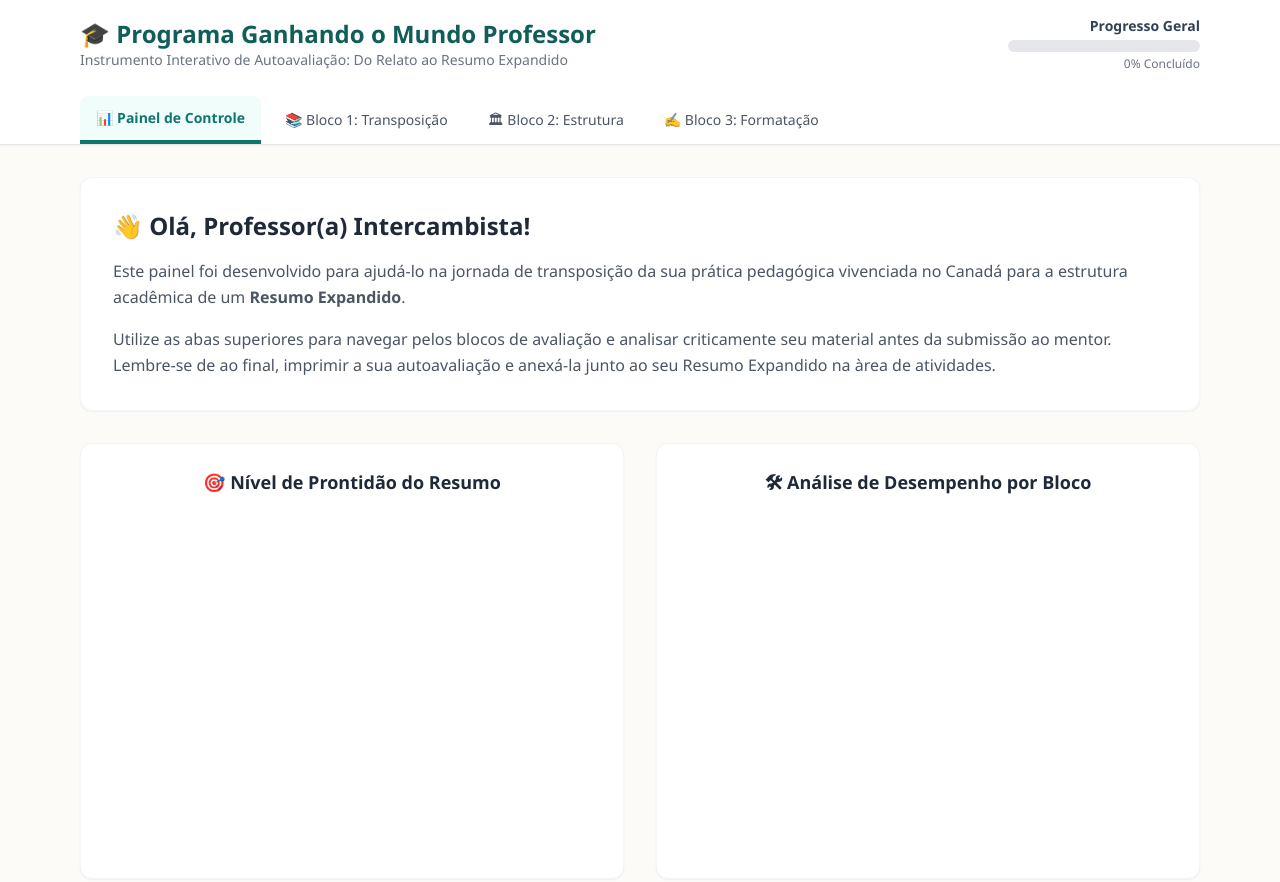
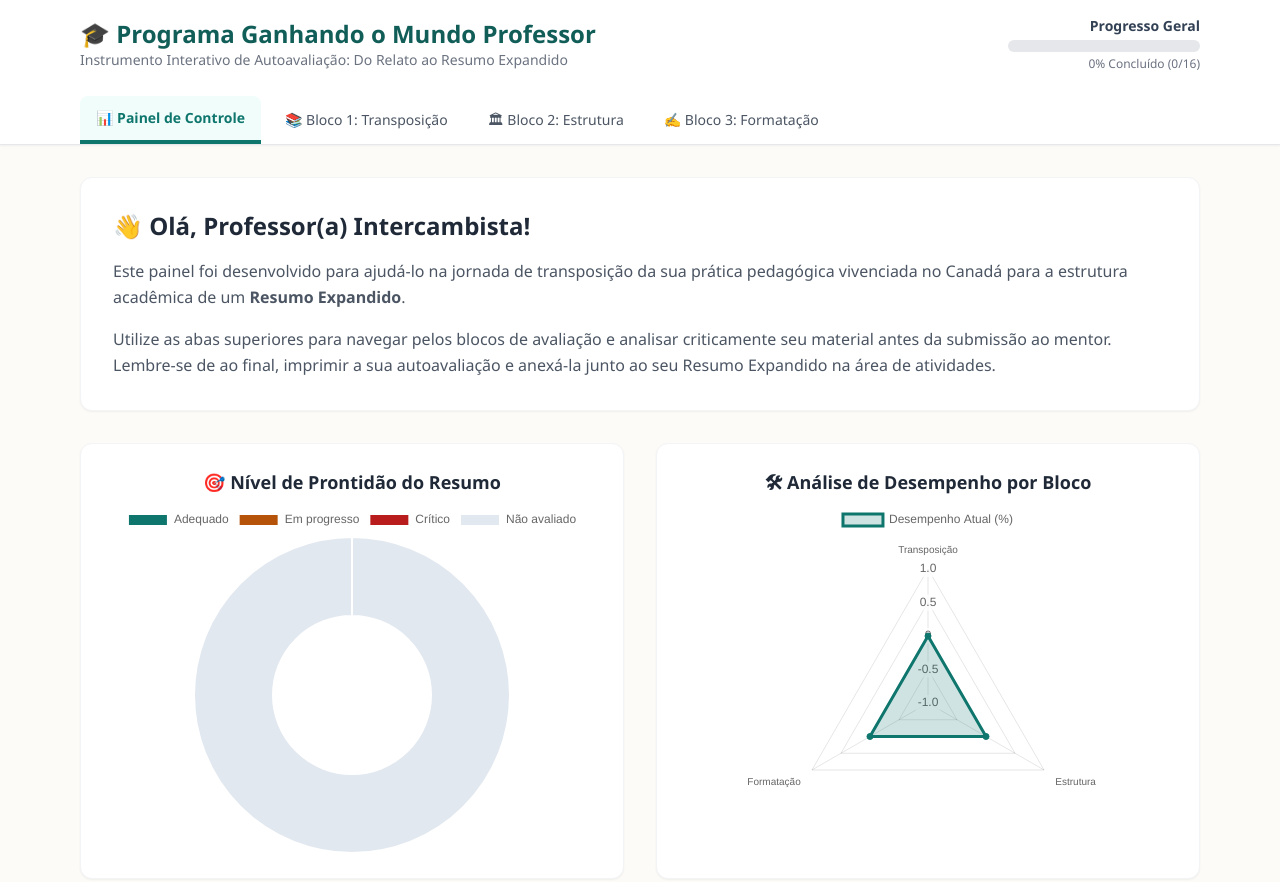
Before and after one commit to seedformadores-nform/GanhandooMundo, a plain HTML site: page index.html in a window 1280 px wide. Shown: the top 882 px of the page. Drawn offline with nearby package versions, Linux system fonts and the light colour scheme.

Commit message:
Update index.html

```diff
--- a/index.html
+++ b/index.html
@@ -1,8 +1,8 @@
 <!DOCTYPE html>
 <html lang="pt-BR">
 <head>
-    <meta charset="UTF-8">
-    <meta name="viewport" content="width=device-width, initial-scale=1.0">
+    <meta charset="UTF-8" />
+    <meta name="viewport" content="width=device-width, initial-scale=1.0" />
     <title>Painel Interativo - Autoavaliação Resumo Expandido GMP</title>
 
     <script src="https://cdn.tailwindcss.com"></script>
@@ -62,8 +62,7 @@
 
         @media print {
             nav,
-            button,
-            canvas {
+            button {
                 display: none !important;
             }
 
@@ -112,7 +111,7 @@
 
     </div>
 
-    <nav class="max-w-6xl mx-auto px-4 mt-2 flex overflow-x-auto gap-2" id="nav-tabs">
+    <nav class="max-w-6xl mx-auto px-4 mt-2 flex overflow-x-auto gap-2">
 
         <button onclick="app.navigate('dashboard')"
                 class="tab-btn active px-4 py-3 text-sm font-medium text-gray-600 rounded-t-lg whitespace-nowrap">
@@ -155,7 +154,7 @@
             </p>
 
             <p class="text-gray-600 leading-relaxed">
-                Utilize as abas superiores para navegar pelos blocos de avaliação e analisar criticamente seu material antes da submissão ao mentor. Lembre-se de ao final, imprimir a sua autoavaliação e anexá-la junto ao seu Resumo Expandido na àrea de atividades.
+                Utilize as abas superiores para navegar pelos blocos de avaliação e analisar criticamente seu material antes da submissão ao mentor. Lembre-se de ao final, imprimir a sua autoavaliação e anexá-la junto ao seu Resumo Expandido na área de atividades.
             </p>
 
         </div>
@@ -271,7 +270,6 @@
                 🖨 Imprimir / Salvar em PDF
             </button>
 
-
         </div>
 
     </section>
@@ -301,101 +299,82 @@
     bloco1: {
         id: 'bloco1',
         questions: [
-
             {
                 id: 'b1_q1',
                 text: '1. Fundamentação Teórica em Camadas: Além de repetir os conceitos do projeto inicial, expandi a fundamentação trazendo pelo menos **dois autores** que dialogam, concordam ou se complementam?'
             },
-
             {
                 id: 'b1_q2',
-                text: '2. Conexão Teoria-Prática (Fichamento ativo): Justifiquei no texto as minhas escolhas metodológicas com base no que estudei no exterior? (Ex: Conectei a teoria X ao motivo de adaptar a atividade Y).'
+                text: '2. Conexão Teoria-Prática (Fichamento ativo): Justifiquei no texto as minhas escolhas metodológicas com base no que estudei no exterior?'
             },
-
             {
                 id: 'b1_q3',
                 text: '3. Análise Crítica das Adaptações: Descrevi analiticamente o que precisou ser adaptado da realidade canadense para o contexto escolar paranaense?'
             },
-
             {
                 id: 'b1_q4',
                 text: '4. Vocabulário Científico: Utilizei conceitos e terminologias técnicas extraídas diretamente das formações e dos materiais de estudo recebidos no Canadá?'
             }
-
         ]
     },
 
     bloco2: {
         id: 'bloco2',
         questions: [
-
             {
                 id: 'b2_q1',
                 text: '1. Título do Trabalho: É claro, conciso, reflete diretamente a intervenção executada e possui no máximo 3 linhas?'
             },
-
             {
                 id: 'b2_q2',
-                text: '2. Resumo (Abstract): Contém contextualização curta do tema, objetivo, método de pesquisa e principais resultados alcançados de forma resumida em parágrafo único (máx. 200 palavras)?'
+                text: '2. Resumo (Abstract): Contém contextualização curta do tema, objetivo, método de pesquisa e principais resultados alcançados?'
             },
-
             {
                 id: 'b2_q3',
-                text: '3. Palavras-chave: Indiquei entre 3 e 5 termos representativos do trabalho, separados por ponto e com a primeira letra maiúscula?'
+                text: '3. Palavras-chave: Indiquei entre 3 e 5 termos representativos do trabalho?'
             },
-
             {
                 id: 'b2_q4',
-                text: '4. Alinhamento da Introdução: Apresentei de forma clara o tema, a situação-problema da escola e os objetivos (geral e específicos) da minha intervenção?'
+                text: '4. Alinhamento da Introdução: Apresentei de forma clara o tema e os objetivos?'
             },
-
             {
                 id: 'b2_q5',
-                text: '5. Metodologia Científica: Expliquei como e em quanto tempo a ação ocorreu, descrevendo as etapas de diagnóstico, a aplicação das soluções e os instrumentos usados?'
+                text: '5. Metodologia Científica: Expliquei como e em quanto tempo a ação ocorreu?'
             },
-
             {
                 id: 'b2_q6',
-                text: '6. Resultados e Discussão: Apresentei os dados e as evidências da aprendizagem do público-alvo focando na discussão do impacto das ações?'
+                text: '6. Resultados e Discussão: Apresentei dados e evidências da aprendizagem?'
             },
-
             {
                 id: 'b2_q7',
-                text: '7. Considerações Finais e Fechamento: Minhas considerações finais respondem diretamente aos objetivos propostos e apresentam desdobramentos futuros?'
+                text: '7. Considerações Finais: Respondem aos objetivos propostos?'
             }
-
         ]
     },
 
     bloco3: {
         id: 'bloco3',
         questions: [
-
             {
                 id: 'b3_q1',
-                text: '1. Limites de Páginas: Meu documento em formato .doc possui entre 4 e 6 páginas no total?'
+                text: '1. Limites de Páginas: Meu documento possui entre 4 e 6 páginas?'
             },
-
             {
                 id: 'b3_q2',
-                text: '2. Padrão de Formatação: O texto inteiro está formatado em fonte Arial, tamanho 12, espaçamento entre linhas 1,15 e justificado?'
+                text: '2. Padrão de Formatação: O texto inteiro está formatado corretamente?'
             },
-
             {
                 id: 'b3_q3',
-                text: '3. Citações Curtas e Longas: Apliquei as regras de citação do template (ex: curtas entre aspas incorporadas ao texto com Autor, Ano, pág.)?'
+                text: '3. Citações Curtas e Longas: Apliquei corretamente as regras de citação?'
             },
-
             {
                 id: 'b3_q4',
-                text: '4. Referências Bibliográficas: Todas as fontes citadas no texto constam nas Referências Finais conforme ABNT NBR 6023/2002?'
+                text: '4. Referências Bibliográficas: Todas as fontes constam conforme ABNT?'
             },
-
             {
                 id: 'b3_q5',
-                text: '5. Amostragem por Evidência: Se inseri tabelas/imagens, certifiquei-me que não são ilustrativas, possuem título/fonte e são analisadas no texto?'
+                text: '5. Evidências: As tabelas/imagens possuem título, fonte e análise?'
             }
-
         ]
     }
 
@@ -462,7 +441,6 @@
             block.questions.forEach(q => {
 
                 html += `
-
                     <div class="bg-white p-5 border border-gray-200 rounded-xl hover:shadow-md transition-shadow">
 
                         <p class="text-gray-800 font-medium text-lg leading-snug mb-4">
@@ -472,7 +450,6 @@
                         <div class="flex flex-col sm:flex-row gap-3 mt-3">
 
                             <div class="flex-1">
-
                                 <input type="radio"
                                        id="${q.id}_yes"
                                        name="${q.id}"
@@ -481,14 +458,12 @@
                                        onchange="app.handleInput('${q.id}', 'yes', '${block.id}')">
 
                                 <label for="${q.id}_yes"
-                                       class="block text-center px-4 py-2 border border-gray-300 rounded-md cursor-pointer hover:bg-gray-50 transition-colors font-medium">
+                                       class="block text-center px-4 py-2 border border-gray-300 rounded-md cursor-pointer">
                                     Sim
                                 </label>
-
                             </div>
 
                             <div class="flex-1">
-
                                 <input type="radio"
                                        id="${q.id}_partial"
                                        name="${q.id}"
@@ -497,14 +472,12 @@
                                        onchange="app.handleInput('${q.id}', 'partial', '${block.id}')">
 
                                 <label for="${q.id}_partial"
-                                       class="block text-center px-4 py-2 border border-gray-300 rounded-md cursor-pointer hover:bg-gray-50 transition-colors font-medium">
+                                       class="block text-center px-4 py-2 border border-gray-300 rounded-md cursor-pointer">
                                     Em partes
                                 </label>
-
                             </div>
 
                             <div class="flex-1">
-
                                 <input type="radio"
                                        id="${q.id}_no"
                                        name="${q.id}"
@@ -513,31 +486,26 @@
                                        onchange="app.handleInput('${q.id}', 'no', '${block.id}')">
 
                                 <label for="${q.id}_no"
-                                       class="block text-center px-4 py-2 border border-gray-300 rounded-md cursor-pointer hover:bg-gray-50 transition-colors font-medium">
+                                       class="block text-center px-4 py-2 border border-gray-300 rounded-md cursor-pointer">
                                     Não
                                 </label>
-
                             </div>
 
                         </div>
 
                         <div class="mt-4">
-
                             <textarea
                                 class="w-full h-20 p-3 border border-gray-200 rounded-lg focus:ring-2 focus:ring-teal-500 outline-none text-sm resize-y"
-                                placeholder="Quais são as minhas dúvidas neste tópico para o mentor"
+                                placeholder="Quais são as minhas dúvidas neste tópico para o mentor?"
                                 onchange="app.saveNote('${q.id}', this.value)">
                             </textarea>
-
                         </div>
 
                     </div>
-
                 `;
             });
 
             container.innerHTML = html;
-
         });
     },
 
@@ -630,109 +598,91 @@
 
         });
 
-        const radarData = [
-
+        return {
+            counts,
+            radarData: [
                 Math.round((blockScores.bloco1 / blockMax.bloco1) * 100),
-
                 Math.round((blockScores.bloco2 / blockMax.bloco2) * 100),
-
                 Math.round((blockScores.bloco3 / blockMax.bloco3) * 100)
-
-        ];
-
-        return { counts, radarData };
-
+            ]
+        };
     },
 
     initCharts() {
 
-        const readinessCtx =
-            document.getElementById('readinessChart').getContext('2d');
+        const readinessCanvas =
+            document.getElementById('readinessChart');
 
-        chartInstances.readiness = new Chart(readinessCtx, {
+        const radarCanvas =
+            document.getElementById('radarChart');
 
+        if (!readinessCanvas || !radarCanvas) return;
+
+        chartInstances.readiness = new Chart(
+            readinessCanvas.getContext('2d'),
+            {
                 type: 'doughnut',
-
                 data: {
-
                     labels: [
                         'Adequado',
                         'Em progresso',
                         'Crítico',
                         'Não avaliado'
                     ],
-
                     datasets: [{
-
                         data: [0,0,0,100],
-
                         backgroundColor: [
                             '#0f766e',
                             '#b45309',
                             '#b91c1c',
                             '#e2e8f0'
                         ]
-
                     }]
                 },
-
                 options: {
                     responsive: true,
                     maintainAspectRatio: false
                 }
+            }
+        );
 
-        });
-
-        const radarCtx =
-            document.getElementById('radarChart').getContext('2d');
-
-        chartInstances.radar = new Chart(radarCtx, {
-
+        chartInstances.radar = new Chart(
+            radarCanvas.getContext('2d'),
+            {
                 type: 'radar',
-
                 data: {
-
                     labels: [
                         'Transposição',
                         'Estrutura',
                         'Formatação'
                     ],
-
                     datasets: [{
-
                         label: 'Desempenho Atual (%)',
-
                         data: [0,0,0],
-
                         backgroundColor: 'rgba(15,118,110,0.2)',
-
                         borderColor: '#0f766e',
-
                         pointBackgroundColor: '#0f766e'
-
                     }]
                 },
-
                 options: {
                     responsive: true,
                     maintainAspectRatio: false
                 }
-
-        });
-
+            }
+        );
     },
 
     updateCharts() {
 
+        if (!chartInstances.readiness || !chartInstances.radar) return;
+
         const data = this.getChartData();
 
         chartInstances.readiness.data.datasets[0].data = [
-
             data.counts.yes,
             data.counts.partial,
             data.counts.no,
             data.counts.unanswered
-
         ];
 
         chartInstances.readiness.update();
@@ -741,27 +691,21 @@
             data.radarData;
 
         chartInstances.radar.update();
-
     }
 
 };
 
-window.onload = () => {
+document.addEventListener("DOMContentLoaded", () => {
+
     app.init();
-};
 
-<script>
-
-document.addEventListener("DOMContentLoaded", function () {
-
-    const printButton = document.getElementById("printButton");
+    const printButton =
+        document.getElementById("printButton");
 
     if (printButton) {
 
-        printButton.addEventListener("click", function () {
-
+        printButton.addEventListener("click", () => {
             window.print();
-
         });
 
     }
```
Lines whose indentation alone changed are shown as unchanged.
